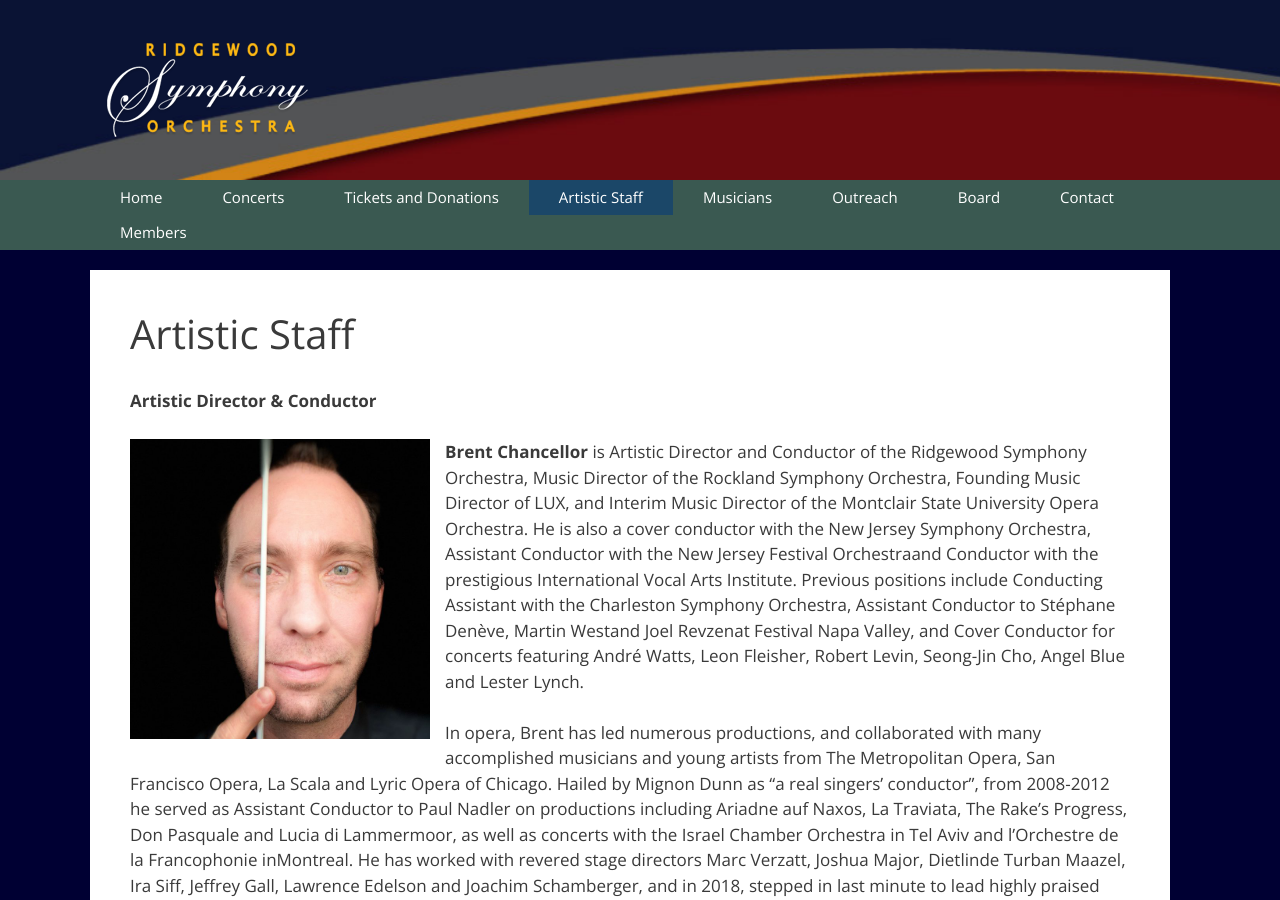
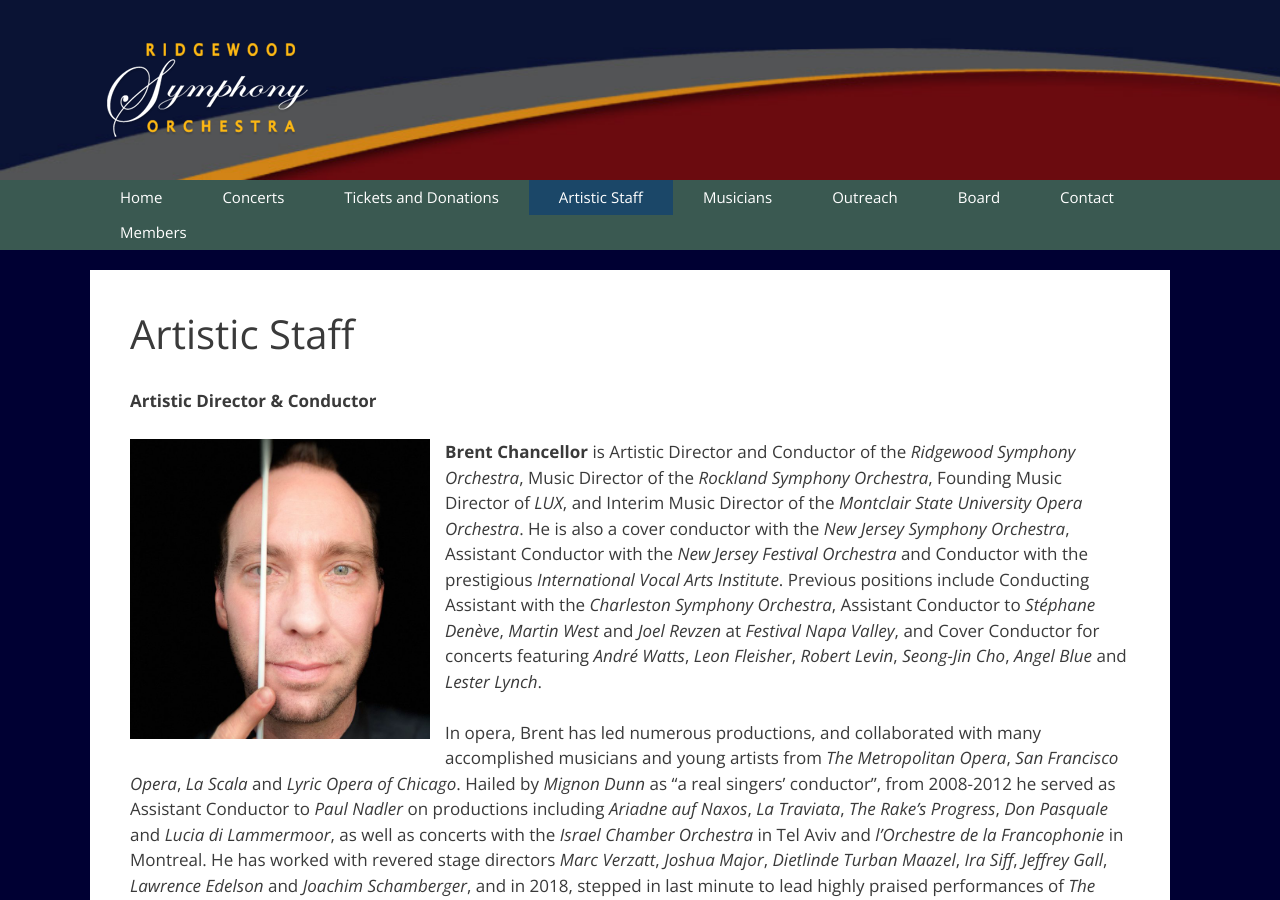
Before and after one commit to BertHartm/ridgewood-symphony, a Jekyll site: the page built from artistic-staff/index.html, in a window 1280 px wide and 900 px high. Built offline with Jekyll 4.4.1, drawn with Linux system fonts in a browser that asks for light colours; some of the changed text lies outside the part shown.

Commit message:
add em's to the first couple paragraphs
WIP

```diff
--- a/artistic-staff/index.html
+++ b/artistic-staff/index.html
@@ -13,8 +13,8 @@
           <div class="siteorigin-widget-tinymce textwidget">
             <p><span class="style15"><strong>Artistic Director &amp; Conductor</strong></span></p>
             <img src="../wp-content/uploads/2017/07/brent.jpg" alt="Brent Chancellor Headshot" width="300px" style="float:left; margin: 0 15px 15px 0;">
-            <p><strong>Brent Chancellor</strong> is Artistic Director and Conductor of the Ridgewood Symphony Orchestra, Music Director of the Rockland Symphony Orchestra, Founding Music Director of LUX, and Interim Music Director of the Montclair State University Opera Orchestra. He is also a cover conductor with the New Jersey Symphony Orchestra, Assistant Conductor with the New Jersey Festival Orchestraand Conductor with the prestigious International Vocal Arts Institute. Previous positions include Conducting Assistant with the Charleston Symphony Orchestra, Assistant Conductor to Stéphane Denève, Martin Westand Joel Revzenat Festival Napa Valley, and Cover Conductor for concerts featuring André Watts, Leon Fleisher, Robert Levin, Seong-Jin Cho, Angel Blue and Lester Lynch.</p>
-            <p>In opera, Brent has led numerous productions, and collaborated with many accomplished musicians and young artists from The Metropolitan Opera, San Francisco Opera, La Scala and Lyric Opera of Chicago. Hailed by Mignon Dunn as “a real singers’ conductor”, from 2008-2012 he served as Assistant Conductor to Paul Nadler on productions including Ariadne auf Naxos, La Traviata, The Rake’s Progress, Don Pasquale and Lucia di Lammermoor, as well as concerts with the Israel Chamber Orchestra in Tel Aviv and l’Orchestre de la Francophonie inMontreal. He has worked with revered stage directors Marc Verzatt, Joshua Major, Dietlinde Turban Maazel, Ira Siff, Jeffrey Gall, Lawrence Edelson and Joachim Schamberger, and in 2018, stepped in last minute to lead highly praised performances of The Rape of Lucretia. Other credits include Tosca, Madame Butterfly, Don Giovanni, La Bohème, Die Zauberflöte, Suor Angelica, Les Nozze di Figaro, L’enfant et les sortilèges and Tamerlano.</p>
+            <p><strong>Brent Chancellor</strong> is Artistic Director and Conductor of the <em>Ridgewood Symphony Orchestra</em>, Music Director of the <em>Rockland Symphony Orchestra</em>, Founding Music Director of <em>LUX</em>, and Interim Music Director of the <em>Montclair State University Opera Orchestra</em>. He is also a cover conductor with the <em>New Jersey Symphony Orchestra</em>, Assistant Conductor with the <em>New Jersey Festival Orchestra</em> and Conductor with the prestigious <em>International Vocal Arts Institute</em>. Previous positions include Conducting Assistant with the <em>Charleston Symphony Orchestra</em>, Assistant Conductor to <em>Stéphane Denève</em>, <em>Martin West</em> and <em>Joel Revzen</em> at <em>Festival Napa Valley</em>, and Cover Conductor for concerts featuring <em>André Watts</em>, <em>Leon Fleisher</em>, <em>Robert Levin</em>, <em>Seong-Jin Cho</em>, <em>Angel Blue</em> and <em>Lester Lynch</em>.</p>
+            <p>In opera, Brent has led numerous productions, and collaborated with many accomplished musicians and young artists from <em>The Metropolitan Opera</em>, <em>San Francisco Opera</em>, <em>La Scala</em> and <em>Lyric Opera of Chicago</em>. Hailed by <em>Mignon Dunn</em> as “a real singers’ conductor”, from 2008-2012 he served as Assistant Conductor to <em>Paul Nadler</em> on productions including <em>Ariadne auf Naxos</em>, <em>La Traviata</em>, <em>The Rake’s Progress</em>, <em>Don Pasquale</em> and <em>Lucia di Lammermoor</em>, as well as concerts with the <em>Israel Chamber Orchestra</em> in Tel Aviv and <em>l’Orchestre de la Francophonie</em> in Montreal. He has worked with revered stage directors <em>Marc Verzatt</em>, <em>Joshua Major</em>, <em>Dietlinde Turban Maazel</em>, <em>Ira Siff</em>, <em>Jeffrey Gall</em>, <em>Lawrence Edelson</em> and <em>Joachim Schamberger</em>, and in 2018, stepped in last minute to lead highly praised performances of <em>The Rape of Lucretia</em>. Other credits include <em>Tosca</em>, <em>Madame Butterfly</em>, Don Giovanni, La Bohème, Die Zauberflöte, Suor Angelica, Les Nozze di Figaro, L’enfant et les sortilèges and Tamerlano.</p>
             <p>A devoted music educator, Brent is rapidly gaining recognition as a unique and imaginative presenter. In 2016 he founded LUX, an orchestra dedicated to creating opportunities for young people to access and connect with symphonic music. Acclaimed performances have included Grammy Award-winning violinist and member of Snarky Puppy, Zach Brock, and fully immersive multi-media concerts in unconventional settings. In 2019, LUX became a partner orchestra with Carnegie Hall Link Up providing in-school concerts with the South Orange Performing Arts Center as part of a district-wide orchestra initiative. Brent also serves on the faculty of Montclair State University and has presented pre-concert talks and audience outreach at the Charleston Symphony Orchestra, UC Davis, California State University, Sierra College, Sonoma State University and the John J. Cali School of Music. With a deep curiosity and appreciation for music across genres, in 2003, Brent spent almost four months in Uganda studying traditional ngoma drumming with Mpambire Drum Makers of Uganda. His field recordings are under consideration for archival with the Library of Congress.</p>
             <p>An award-winning composer and advocate for new music, Brent’s music has been performed at the Festival of New American Music, Festival of the Arts, Center for Contemporary Art and NY Fashion Week. Highlights included the 2016 premiere of Crane Songs performed by contemporary flutist and TEDx presenter Cathie Apple, and special recognition for his role in founding the all-women’s choir Vox Musica. In 2010, 2005 and 2004 Brent was a featured composer and guest performer at the Festival of New American Music with the ensemble SEM-G premiering his works Vestiges for 20 flutes and cellos, On the Essence of Light and Killer for laptop and live electronics. A champion of living and contemporary composers, Brent led the 2015 New Jersey premiere of Kaija Saariaho’s, Licht Bogen, and as a student, his performance of Piano Phase by Steve Reich was praised by the composer as “one of the best performances” he had heard.</p>
             <p>A protégé of Paul Nadler (Metropolitan Opera) and Ken Lam (Charleston Symphony Orchestra), Brent holds degrees in composition, piano and conducting. He attended the Hochschule für Musik Trossingen, California State University Sacramento and the John J. Cali School of Music. He has worked with many celebrated musicians in workshops, festivals and coachings, including conductors Cristian Măcelaru, Riccardo Muti, Markand Thakar, Johannes Schlaefli and Ken Kiesler, composers George Crumb, Steve Reich, Pauline Oliveros and Aaron J. Kernis, and opera coaches Joan Dornemann, Gerald Martin Moore, Benton Hess and Sherrill Milnes. He has been invited twice to attended the prestigious Cabrillo Festival’s Composer/Conductor Workshop for new music. A native of California, Brent spent his formative years immersed in intensive drum set and percussion studies with Matt Marrucci, Mike Lawson and Johnny Rabb before studying composition, piano and percussion.</p>
```
